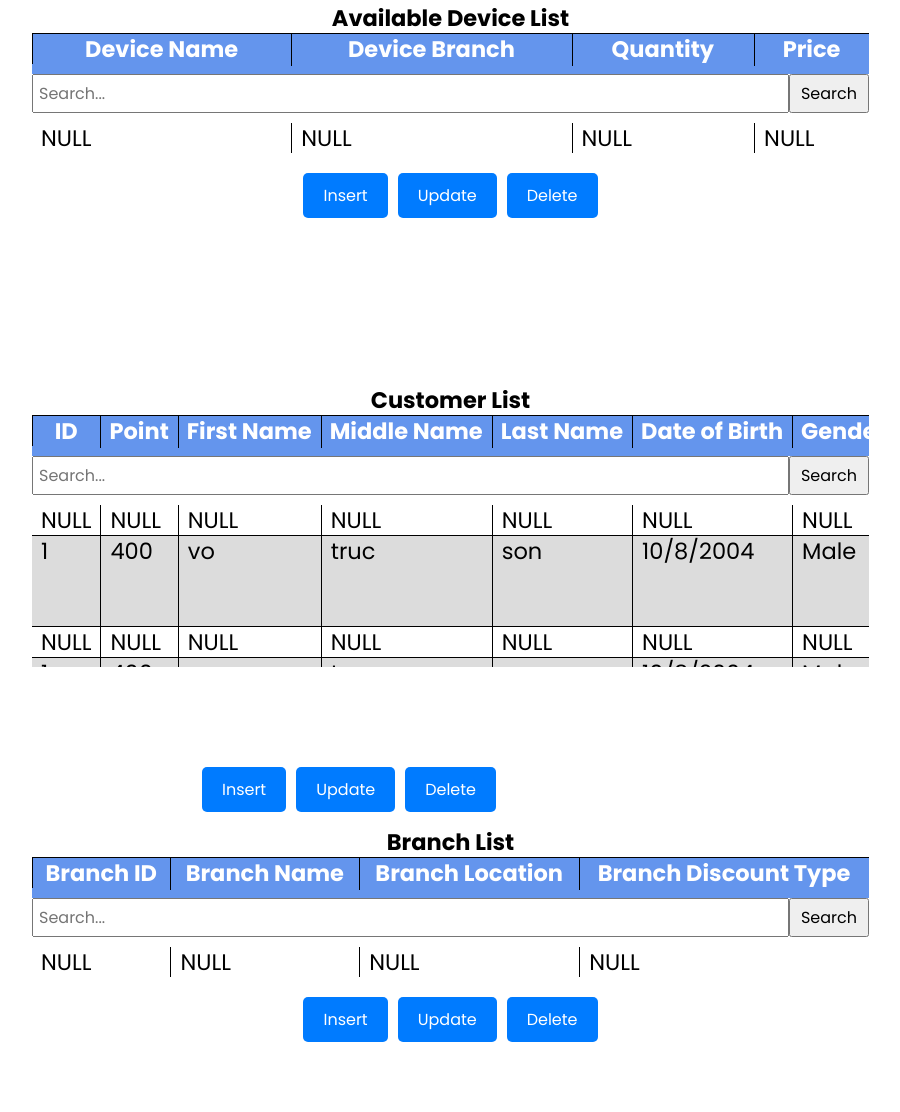
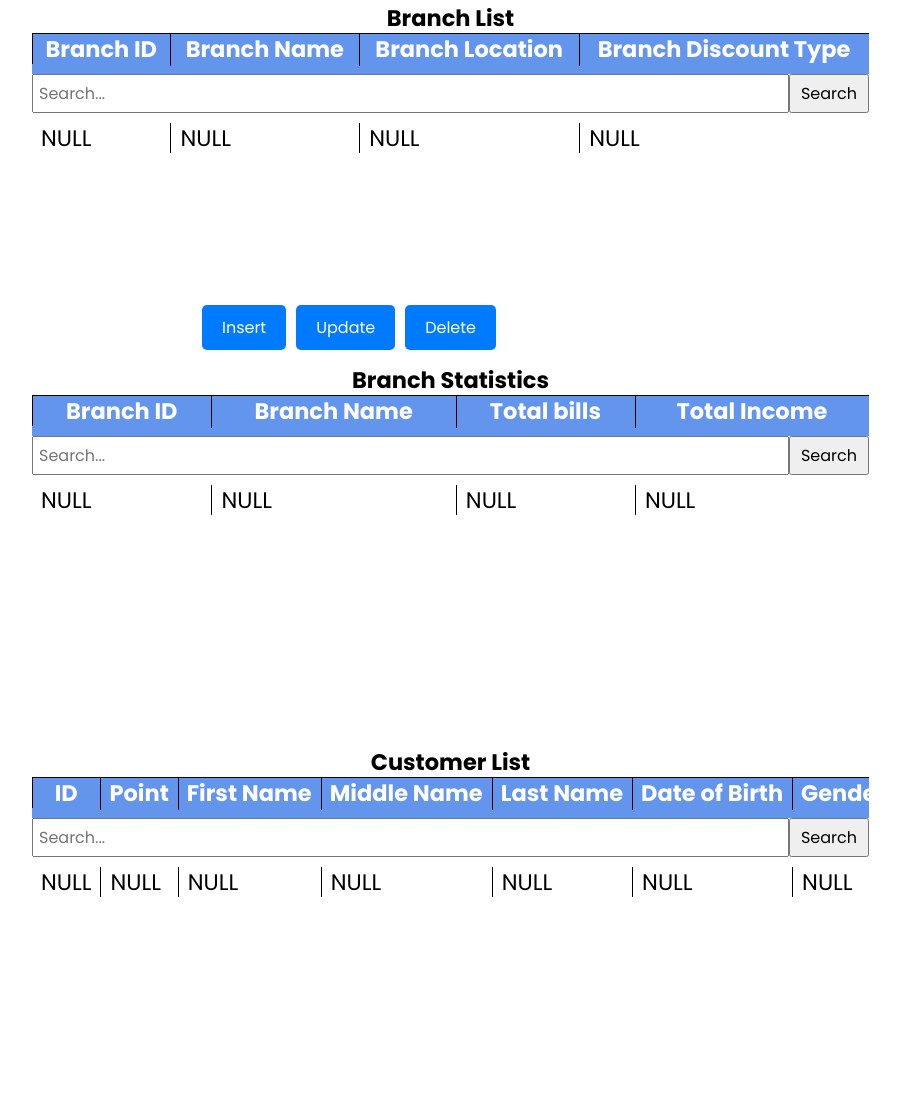
Before and after one commit to NgMinhTie/DBS_OnlineStore, a website: page frontend/dashboard/dashboard.html in a window 1280 px wide. Shown: the part 612-1724 px from the top of the page, without its empty margins (291-1191 px from the left). Drawn offline with nearby package versions, Linux system fonts and the light colour scheme.

Commit message:
Update dashboard.html

```diff
--- a/frontend/dashboard/dashboard.html
+++ b/frontend/dashboard/dashboard.html
@@ -7,6 +7,7 @@
     <link href='https://unpkg.com/boxicons@2.1.4/css/boxicons.min.css' rel='stylesheet'>
     <link rel="stylesheet" href="dashboard_style.css">
     <link rel="stylesheet" href="table.css"> <!-- Ensure this link is correct -->
+    <link rel="stylesheet" href="insert.css">
     <title>Database-hcmut-24</title>
 </head>
 
@@ -94,7 +95,7 @@
                         <tr>
                             <th><div label="Device ID"></div></th>
                             <th><div label="Device Name"></div></th>
-                            <th><div label="Total Sales"></div></th>
+                            <th><div label="Status"></div></th>
                             <th>
                                 <div><div>Price</div><div>Price</div></div>
                             </th>
@@ -107,12 +108,44 @@
                       </tbody>
                 </table>
             </div>
-            <div class="button-container">
-                <button id="insert-button-table1">Insert</button>
-                <button id="update-button-table1">Update</button>
-                <button id="delete-button-table1">Delete</button>
+        </div>
+    </div>
+
+    <div id="scrollingtable4" class="scrollingtable">
+        <div>
+            <div class="search-container">
+                <input type="text" id="search-input-table4" placeholder="Search...">
+                <button id="search-button-table4">Search</button>
+            </div>
+            <div>
+                <table>
+                    <caption>Branch List</caption>
+
+                    <thead>
+                        <tr>
+                            <th><div label="Branch ID"></div></th>
+                            <th><div label="Branch Name"></div></th>
+                            <th><div label="Branch Location"></div></th>
+                            <th>
+                                <div><div>Branch Discount Type</div><div>Branch Discount Type</div></div>
+                            </th>
+                            <th class="scrollbarhead"></th>
+                        </tr>
+                    </thead>
+
+                    <tbody id="table4-body">
+                        <!-- Dynamic content will be inserted here -->
+                        <tr><td>NULL</td><td>NULL</td><td>NULL</td><td>NULL</td></tr>
+                    </tbody>
+                </table>
+
             </div>
         </div>
+    </div>
+    <div class="button-container">
+        <button id="insert-button-table4">Insert</button>
+        <button id="update-button-table4">Update</button>
+        <button id="delete-button-table4">Delete</button>
     </div>
 
     <div id="scrollingtable2" class="scrollingtable2">
@@ -123,14 +156,14 @@
             </div>
             <div>
                 <table>
-                    <caption>Available Device List</caption>
+                    <caption>Branch Statistics</caption>
                     <thead>
                         <tr>
-                            <th><div label="Device Name"></div></th>
-                            <th><div label="Device Branch"></div></th>
-                            <th><div label="Quantity"></div></th>
+                            <th><div label="Branch ID"></div></th>
+                            <th><div label="Branch Name"></div></th>
+                            <th><div label="Total bills"></div></th>
                             <th>
-                                <div><div>Price</div><div>Price</div></div>
+                                <div><div>Total Income</div><div>Total Income</div></div>
                             </th>
                             <th class="scrollbarhead"></th>
                         </tr>
@@ -140,11 +173,6 @@
                         <tr><td>NULL</td><td>NULL</td><td>NULL</td><td>NULL</td></tr>
                       </tbody>
                 </table>
-            </div>
-            <div class="button-container">
-                <button id="insert-button-table2">Insert</button>
-                <button id="update-button-table2">Update</button>
-                <button id="delete-button-table2">Delete</button>
             </div>
         </div>
     </div>
@@ -176,9 +204,7 @@
                     <tbody id="customer-table-body">
                         <!-- Dynamic content will be inserted here -->
                         <tr><td>NULL</td><td>NULL</td><td>NULL</td><td>NULL</td><td>NULL</td><td>NULL</td><td>NULL</td><td>NULL</td></tr>
-                        <tr><td>1</td><td>400</td><td>vo</td><td>truc</td><td>son</td><td>10/8/2004</td><td>Male</td><td>015 lo 9 Binh Thanh</td></tr>
-                        <tr><td>NULL</td><td>NULL</td><td>NULL</td><td>NULL</td><td>NULL</td><td>NULL</td><td>NULL</td><td>NULL</td></tr>
-                        <tr><td>1</td><td>400</td><td>vo</td><td>truc</td><td>son</td><td>10/8/2004</td><td>Male</td><td>015 lo 9 Binh Thanh</td></tr>
+
                     </tbody>
                 </table>
             </div>
@@ -190,49 +216,17 @@
         <button id="delete-button-table3">Delete</button>
     </div>
 
-    <div id="scrollingtable4" class="scrollingtable">
-        <div>
-            <div class="search-container">
-                <input type="text" id="search-input-table4" placeholder="Search...">
-                <button id="search-button-table4">Search</button>
-            </div>
-            <div>
-                <table>
-                    <caption>Branch List</caption>
 
-                    <thead>
-                        <tr>
-                            <th><div label="Branch ID"></div></th>
-                            <th><div label="Branch Name"></div></th>
-                            <th><div label="Branch Location"></div></th>
-                            <th>
-                                <div><div>Branch Discount Type</div><div>Branch Discount Type</div></div>
-                            </th>
-                            <th class="scrollbarhead"></th>
-                        </tr>
-                    </thead>
-
-                    <tbody id="table4-body">
-                        <!-- Dynamic content will be inserted here -->
-                        <tr><td>NULL</td><td>NULL</td><td>NULL</td><td>NULL</td></tr>
-                    </tbody>
-                </table>
-
-            </div>
-            <div class="button-container">
-                <button id="insert-button-table4">Insert</button>
-                <button id="update-button-table4">Update</button>
-                <button id="delete-button-table4">Delete</button>
-            </div>
-        </div>
-    </div>
-    <script src="index.js"></script>
+    <script src="../backend/index.js"></script>
     <script src="../logout/logout.js"></script>
     <script src="branch.js"></script>
     <script src="database.js"></script>
     <script src="device.js"></script>
     <script src="customer.js"></script>
     <script src="dashboard.js"></script>
+    <script src="customer_insert.js"></script>
+    <script src="customer_update.js"></script>
+    <script src="customer_delete.js"></script>
 </body>
 
 </html>
```
